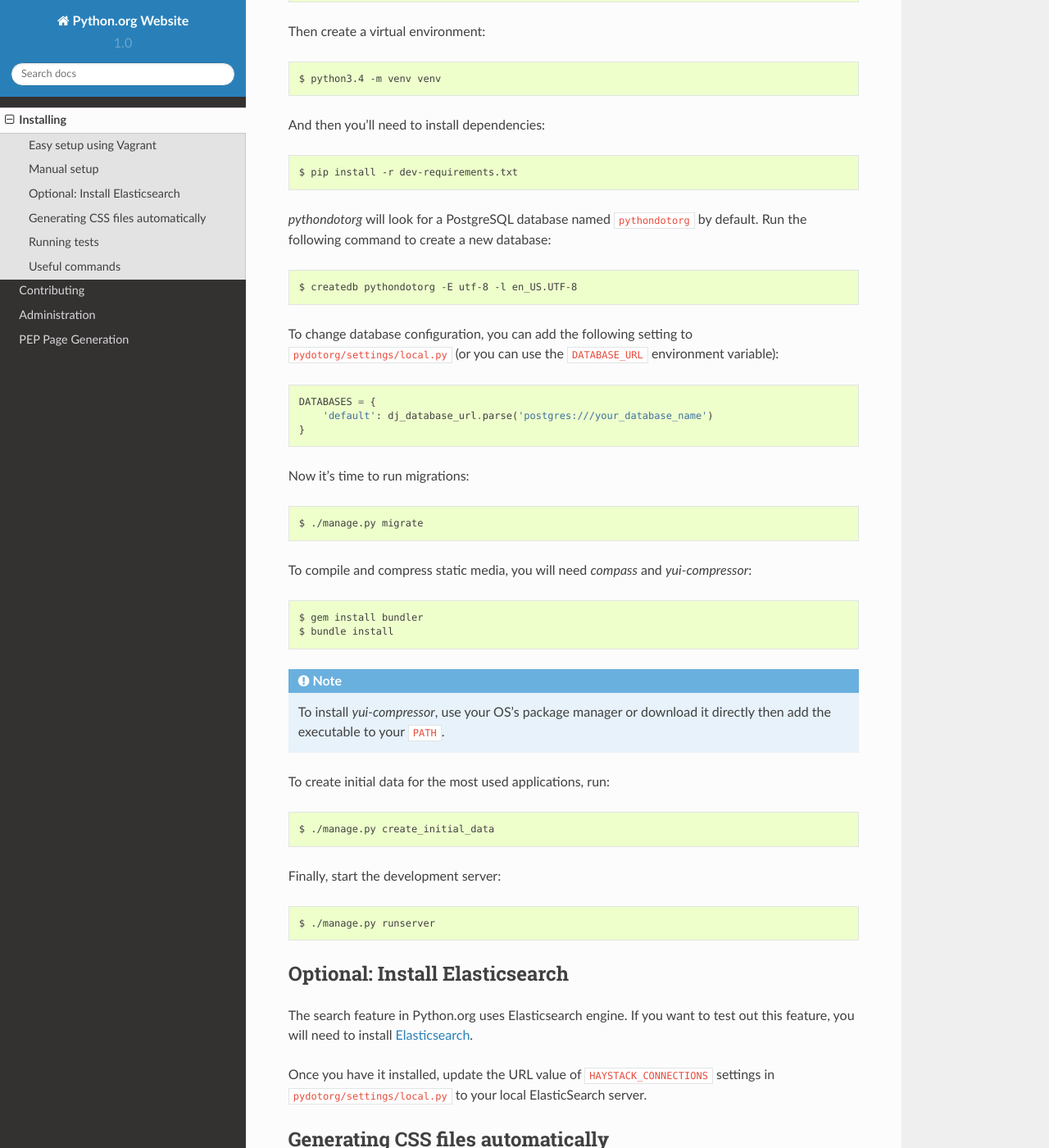
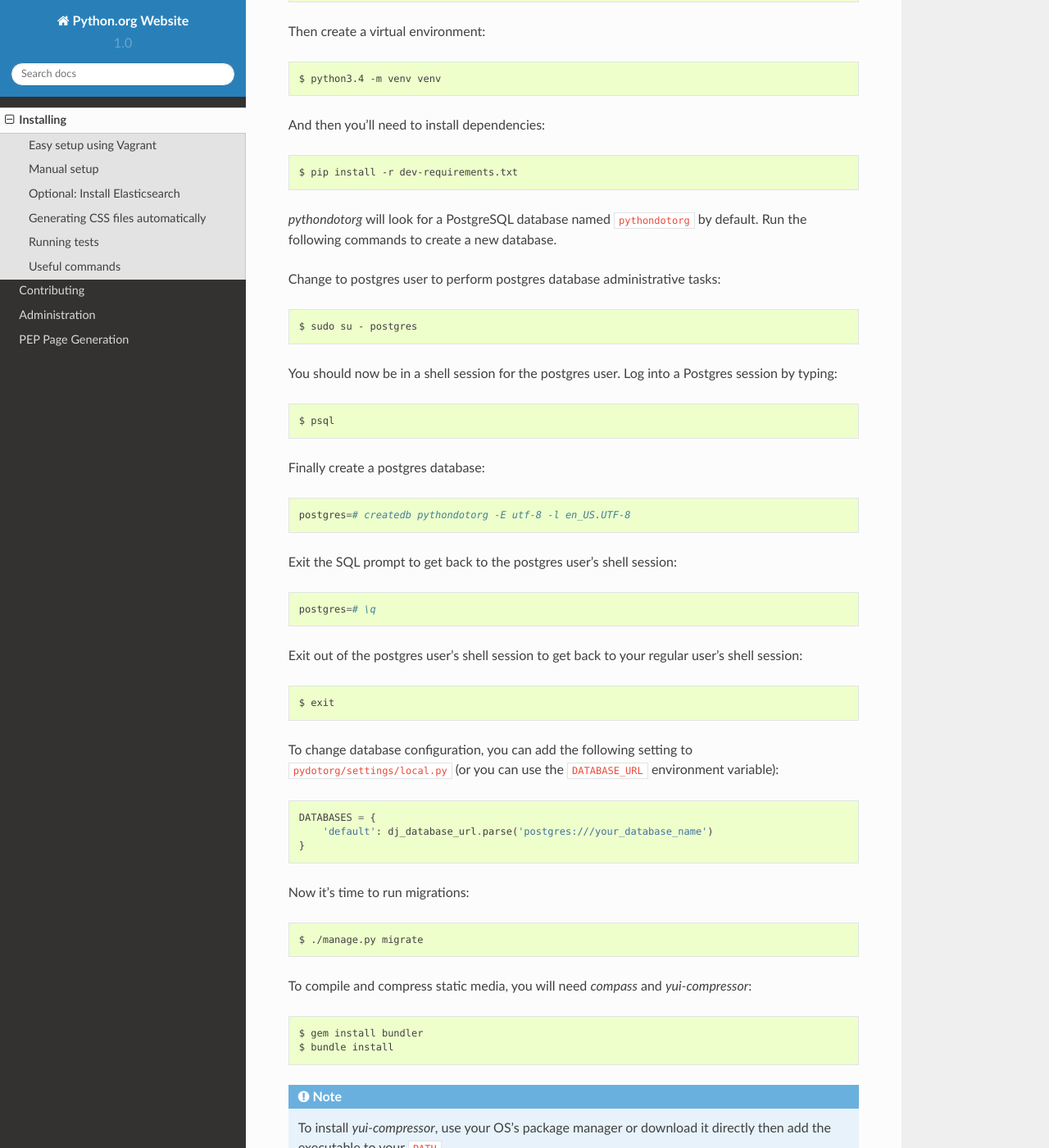
Before and after one commit to python/pythondotorg, a Sphinx documentation site: the page built from docs/source/install.rst, in a window 1280 px wide and 1400 px high, scrolled down 1019 px. Shown: the whole window at 82% size. Built offline with Sphinx 7.4.7 and the Read the Docs theme 2.0.0, drawn with Linux system fonts in a browser that asks for light colours.

Commit message:
Modify install instructions to show better how to create a postgres database for the project development. Added necessary steps required to create a postgres database using the standard postgres user account.

```diff
--- a/docs/source/install.rst
+++ b/docs/source/install.rst
@@ -56,9 +56,27 @@ And then you'll need to install dependencies::
     $ pip install -r dev-requirements.txt
 
 *pythondotorg* will look for a PostgreSQL database named ``pythondotorg`` by
-default. Run the following command to create a new database::
+default. Run the following commands to create a new database.
 
-    $ createdb pythondotorg -E utf-8 -l en_US.UTF-8
+Change to postgres user to perform postgres database administrative tasks::
+
+    $ sudo su - postgres
+
+You should now be in a shell session for the postgres user. Log into a Postgres session by typing::
+
+    $ psql
+
+Finally create a postgres database::
+
+    postgres=# createdb pythondotorg -E utf-8 -l en_US.UTF-8
+
+Exit the SQL prompt to get back to the postgres user's shell session::
+
+    postgres=# \q
+
+Exit out of the postgres user's shell session to get back to your regular user's shell session::
+
+    $ exit
 
 To change database configuration, you can add the following setting to
 ``pydotorg/settings/local.py`` (or you can use the ``DATABASE_URL`` environment
```
